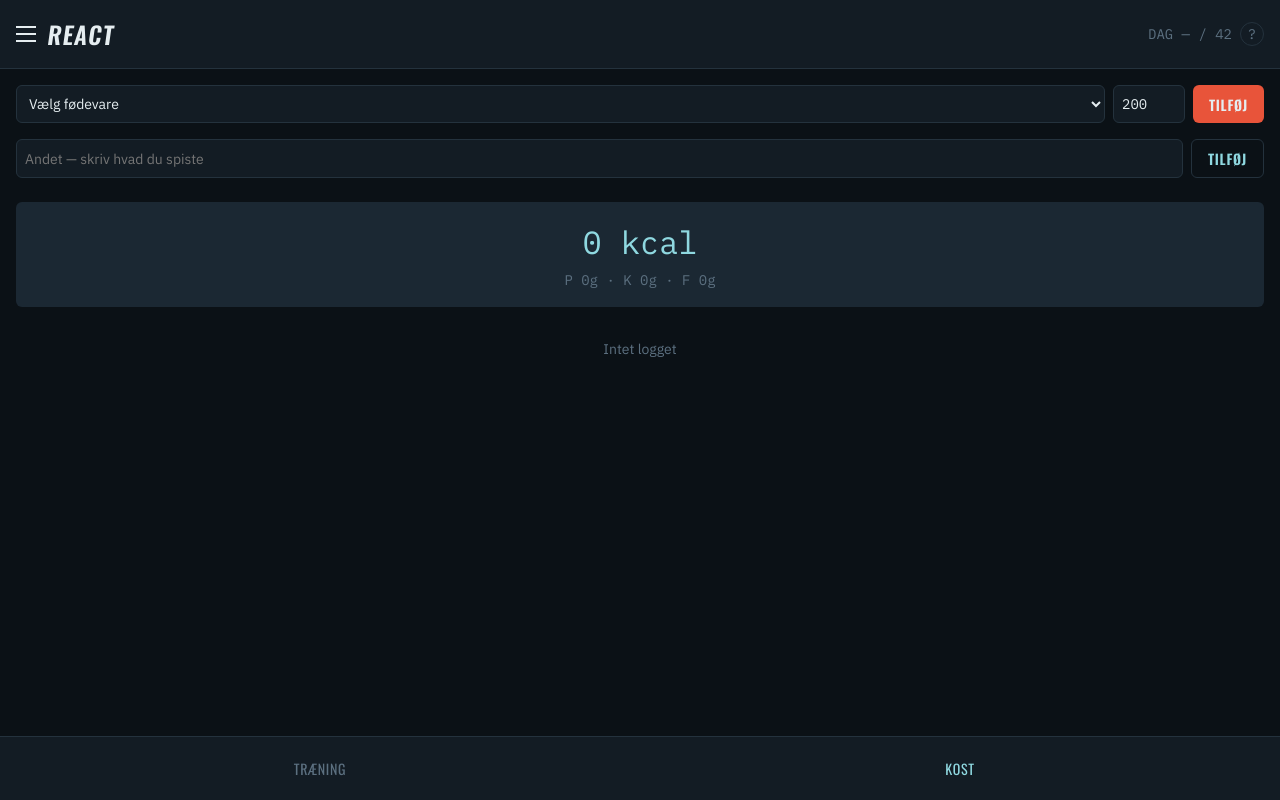
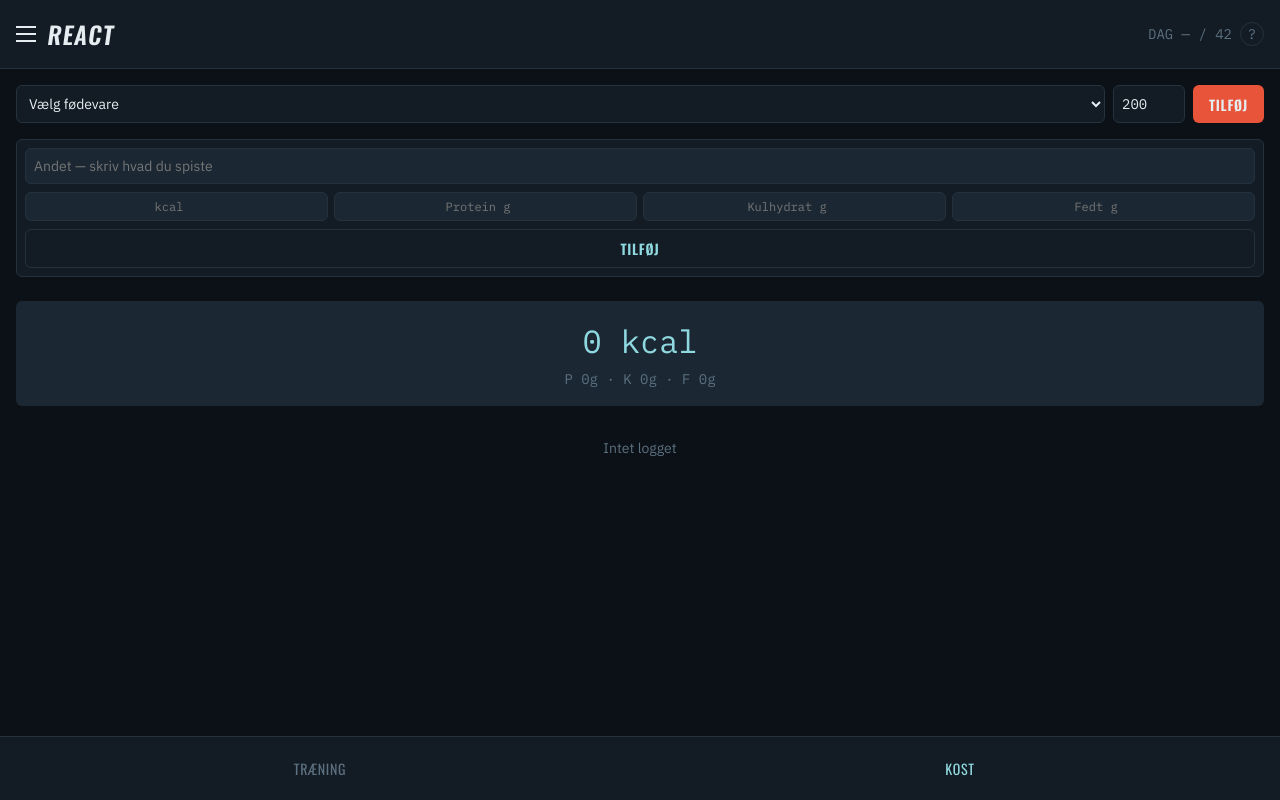
Before and after one commit to NordCreativeGL/Greenland-camp-fitness, a website: page index.html in a window 1280 px wide. Both pictures are taken after a click on the button "ÅBN KOST". Drawn offline with Linux system fonts and the light colour scheme.

Commit message:
Allow manual macro entry on freetext food log items

```diff
--- a/css/style.css
+++ b/css/style.css
@@ -474,21 +474,45 @@ textarea {
   color: var(--color-accent-ice);
 }
 
-.food-freetext-form {
+.food-freetext-card {
   display: flex;
+  flex-direction: column;
   gap: var(--space-2);
+  background: var(--color-panel);
+  border: 1px solid var(--color-border);
+  border-radius: var(--radius);
+  padding: var(--space-2);
   margin-bottom: var(--space-4);
 }
 
 .food-freetext-input {
-  flex: 1;
-  background: var(--color-panel);
+  background: var(--color-panel-alt);
   border: 1px solid var(--color-border);
   border-radius: var(--radius);
   color: var(--color-text);
   font-family: var(--font-body);
   font-size: var(--fs-small);
   padding: var(--space-2);
+  box-sizing: border-box;
+}
+
+.food-macro-inputs {
+  display: grid;
+  grid-template-columns: repeat(4, 1fr);
+  gap: 6px;
+}
+
+.food-macro-input {
+  background: var(--color-panel-alt);
+  border: 1px solid var(--color-border);
+  border-radius: var(--radius);
+  color: var(--color-text);
+  font-family: var(--font-mono);
+  font-size: 12px;
+  padding: 6px 4px;
+  width: 100%;
+  box-sizing: border-box;
+  text-align: center;
 }
 
 .food-totals {
--- a/js/app.js
+++ b/js/app.js
@@ -143,8 +143,7 @@
         kcal: macros.kcal,
         protein: macros.protein,
         carbs: macros.carbs,
-        fat: macros.fat,
-        isFreetext: false
+        fat: macros.fat
       });
       saveFoodLog(dayNumber, newEntries);
       renderFoodView();
@@ -155,13 +154,41 @@
     form.appendChild(addBtn);
     container.appendChild(form);
 
-    const freetextForm = document.createElement('div');
-    freetextForm.className = 'food-freetext-form';
+    const freetextCard = document.createElement('div');
+    freetextCard.className = 'food-freetext-card';
 
     const freetextInput = document.createElement('input');
     freetextInput.type = 'text';
     freetextInput.className = 'food-freetext-input';
     freetextInput.placeholder = 'Andet — skriv hvad du spiste';
+
+    const macroInputsRow = document.createElement('div');
+    macroInputsRow.className = 'food-macro-inputs';
+
+    const kcalInput = document.createElement('input');
+    kcalInput.type = 'number';
+    kcalInput.className = 'food-macro-input';
+    kcalInput.placeholder = 'kcal';
+
+    const proteinInput = document.createElement('input');
+    proteinInput.type = 'number';
+    proteinInput.className = 'food-macro-input';
+    proteinInput.placeholder = 'Protein g';
+
+    const carbsInput = document.createElement('input');
+    carbsInput.type = 'number';
+    carbsInput.className = 'food-macro-input';
+    carbsInput.placeholder = 'Kulhydrat g';
+
+    const fatInput = document.createElement('input');
+    fatInput.type = 'number';
+    fatInput.className = 'food-macro-input';
+    fatInput.placeholder = 'Fedt g';
+
+    macroInputsRow.appendChild(kcalInput);
+    macroInputsRow.appendChild(proteinInput);
+    macroInputsRow.appendChild(carbsInput);
+    macroInputsRow.appendChild(fatInput);
 
     const freetextAddBtn = document.createElement('button');
     freetextAddBtn.className = 'food-add-btn food-add-btn--secondary';
@@ -171,31 +198,36 @@
       if (!text) {
         return;
       }
+      const kcalVal = kcalInput.value.trim() === '' ? null : parseFloat(kcalInput.value);
+      const proteinVal = proteinInput.value.trim() === '' ? 0 : parseFloat(proteinInput.value);
+      const carbsVal = carbsInput.value.trim() === '' ? 0 : parseFloat(carbsInput.value);
+      const fatVal = fatInput.value.trim() === '' ? 0 : parseFloat(fatInput.value);
+
       const newEntries = getFoodLog(dayNumber);
       newEntries.push({
         id: Date.now(),
         label: text,
         grams: null,
-        kcal: null,
-        protein: null,
-        carbs: null,
-        fat: null,
-        isFreetext: true
+        kcal: kcalVal !== null && !isNaN(kcalVal) ? kcalVal : null,
+        protein: proteinVal,
+        carbs: carbsVal,
+        fat: fatVal
       });
       saveFoodLog(dayNumber, newEntries);
       renderFoodView();
     });
 
-    freetextForm.appendChild(freetextInput);
-    freetextForm.appendChild(freetextAddBtn);
-    container.appendChild(freetextForm);
+    freetextCard.appendChild(freetextInput);
+    freetextCard.appendChild(macroInputsRow);
+    freetextCard.appendChild(freetextAddBtn);
+    container.appendChild(freetextCard);
 
     const totals = entries.reduce((acc, entry) => {
-      if (!entry.isFreetext) {
+      if (entry.kcal !== null && entry.kcal !== undefined) {
         acc.kcal += entry.kcal;
-        acc.protein += entry.protein;
-        acc.carbs += entry.carbs;
-        acc.fat += entry.fat;
+        acc.protein += entry.protein || 0;
+        acc.carbs += entry.carbs || 0;
+        acc.fat += entry.fat || 0;
       }
       return acc;
     }, { kcal: 0, protein: 0, carbs: 0, fat: 0 });
@@ -231,14 +263,14 @@
 
       const nameEl = document.createElement('div');
       nameEl.className = 'food-log-name';
-      nameEl.textContent = entry.isFreetext ? entry.label : `${entry.label} · ${entry.grams}g`;
+      nameEl.textContent = entry.grams ? `${entry.label} · ${entry.grams}g` : entry.label;
       info.appendChild(nameEl);
 
       const macroEl = document.createElement('div');
       macroEl.className = 'food-log-macros';
-      macroEl.textContent = entry.isFreetext
-        ? 'Ikke beregnet'
-        : `${entry.kcal} kcal · P ${entry.protein}g · K ${entry.carbs}g · F ${entry.fat}g`;
+      macroEl.textContent = (entry.kcal !== null && entry.kcal !== undefined)
+        ? `${entry.kcal} kcal · P ${entry.protein}g · K ${entry.carbs}g · F ${entry.fat}g`
+        : 'Ikke beregnet';
       info.appendChild(macroEl);
 
       const removeBtn = document.createElement('button');
--- a/sw.js
+++ b/sw.js
@@ -1,4 +1,4 @@
-const CACHE_NAME = 'campapp-v17';
+const CACHE_NAME = 'campapp-v18';
 
 const APP_SHELL = [
   './',
```
